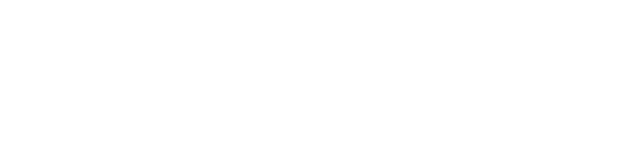
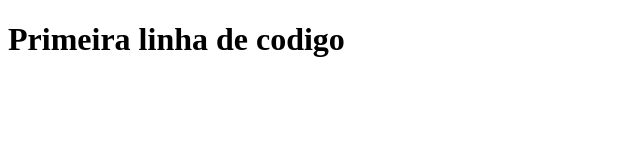
Before and after one commit to LauraX07/PrimeiroProjetoGit, a plain HTML site: page index.html in a window 1280 px wide. Shown: the whole page, without its empty margins (0-640 px from the left). Drawn offline with Linux system fonts and the light colour scheme.

Commit message:
Criando a primeira linha de codigo

```diff
--- a/index.html
+++ b/index.html
@@ -6,6 +6,6 @@
     <title>Document</title>
 </head>
 <body>
-
+   <h1> Primeira linha de codigo</h1>
 </body>
 </html>
```
